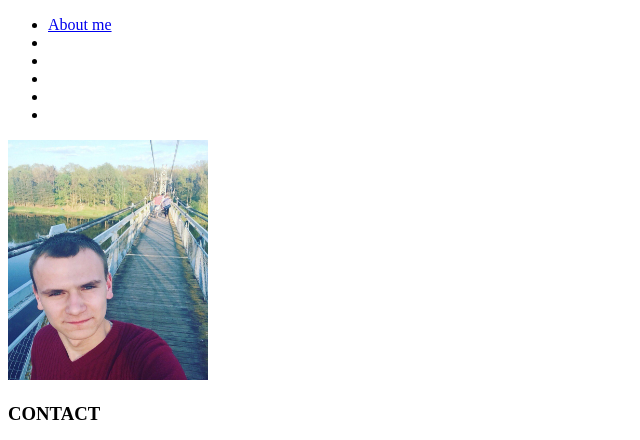
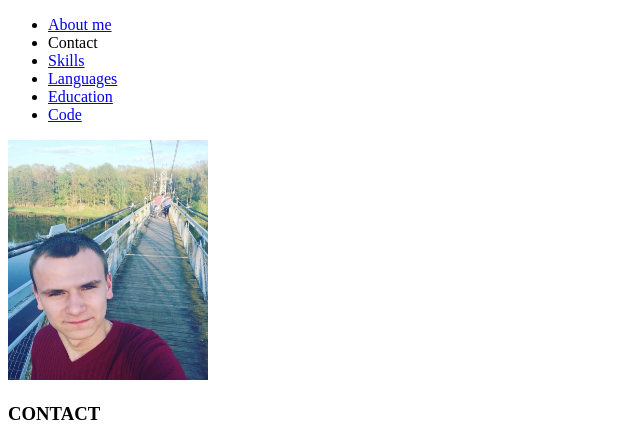
Before and after one commit to Pa4ik/rsschool-cv-2023, a plain HTML site: page index.html in a window 1280 px wide. Shown: the top 440 px of the page, without its empty margins (0-640 px from the left). Drawn offline with Linux system fonts and the light colour scheme.

Commit message:
fix:code

```diff
--- a/index.html
+++ b/index.html
@@ -11,11 +11,11 @@
     <nav class="nav-akt">
         <ul class="nav-list">
          <li class="nav-button"><a href="#about-me">About me</a></li>
-         <li class="nav-button"></li>
-         <li class="nav-button"></li>
-         <li class="nav-button"></li>
-         <li class="nav-button"></li>
-         <li class="nav-button"></li>
+         <li class="nav-button"><a href="#contact"></a>Contact</li>
+         <li class="nav-button"><a href="#skills">Skills</a></li>
+         <li class="nav-button"><a href="#LANGUAGES">Languages</a></li>
+         <li class="nav-button"><a href="#Education">Education</a></li>
+         <li class="nav-button"><a href="#code">Code</a></li>
        </ul>
     </nav>
     <div class="two-container">
@@ -25,7 +25,7 @@
             <img src="image/Portrait.jpg" alt="Portrait" width="200" height="240"/>
           </header>
           <main>
-            <section class="contact">
+            <section class="contact" id="contact">
               <h3>CONTACT</h3>
                <ul>
                   <li>
@@ -46,7 +46,7 @@
                   </li>
                </ul>
           </section>
-          <section class="skills">
+          <section class="skills" id="skills">
             <h3>SKILLS</h3>
             <ul>
                 <li>JavaScript (Basic)</li>
@@ -56,7 +56,7 @@
                 <li>VS Code (Basic)</li>
             </ul>
           </section>
-          <section class="LANGUAGES">
+          <section class="LANGUAGES" id="LANGUAGES">
             <h3>LANGUAGES</h3>
             <li>Russian (Native)</li>
             <Li>English (A1-A2)</Li>
@@ -71,14 +71,14 @@
             <h3>About me</h3>
             <p>I am 25 years old . And I decided to change my life and profession.</p>
         </section>
-        <section class="Education">
+        <section class="Education" id="Education">
             <h3>EDUCATION</h3>
             <ul>
                 <li>СГК</li>
                 <li>rs.school JS/FE ( In progress) </li>
             </ul>
         </section>
-        <section class="code">
+        <section class="code" id="code">
             <h3>Code</h3>
             <pre>
                 <code>
@@ -94,14 +94,13 @@
         </section>
     </article>
     <footer>
-        <a class="my-gh" href="https://github.com/Pa4ik">
-            <img src="/icon/git-h.png" alt="git-hub" width="30" height="30" />
+        <a class="my-gh" href="https://github.com/Pa4ik" target="_blank">
+            <img src="icon/git-h.png" alt="git-hub" width="30" height="30" />
             <p>My GitHub</p>
         </a>
         <p>ⓒ2023</p>
-        <a class="RS-school" href="https://rs.school/js/">
-            <img src="/icon/rs-logo.png" alt="RS-school-logo" width="40" height="30" />
-
+        <a class="RS-school" href="https://rs.school/js/" target="_blank">
+            <img src="icon/rs-logo.png" alt="RS-school-logo" width="60" height="30" />
    </div>
 </body>
 </html>
```
